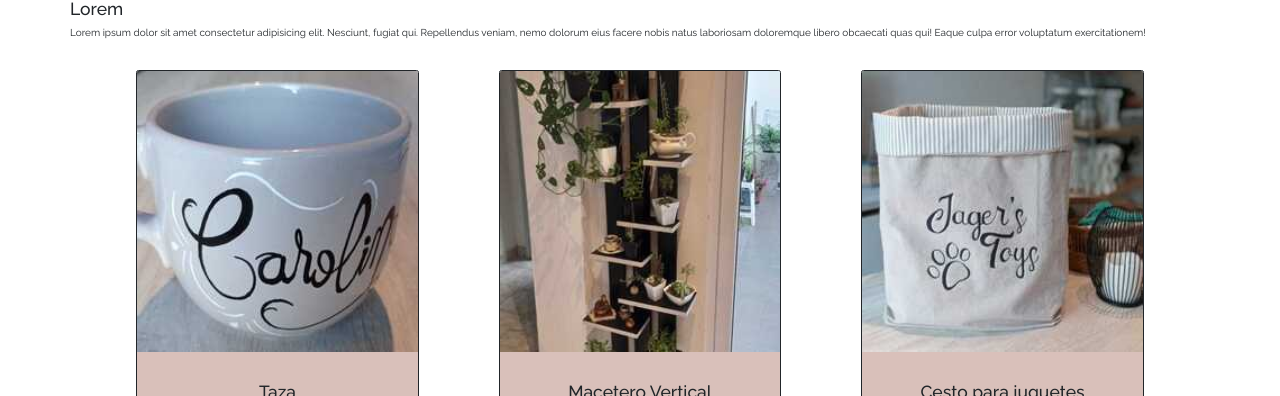
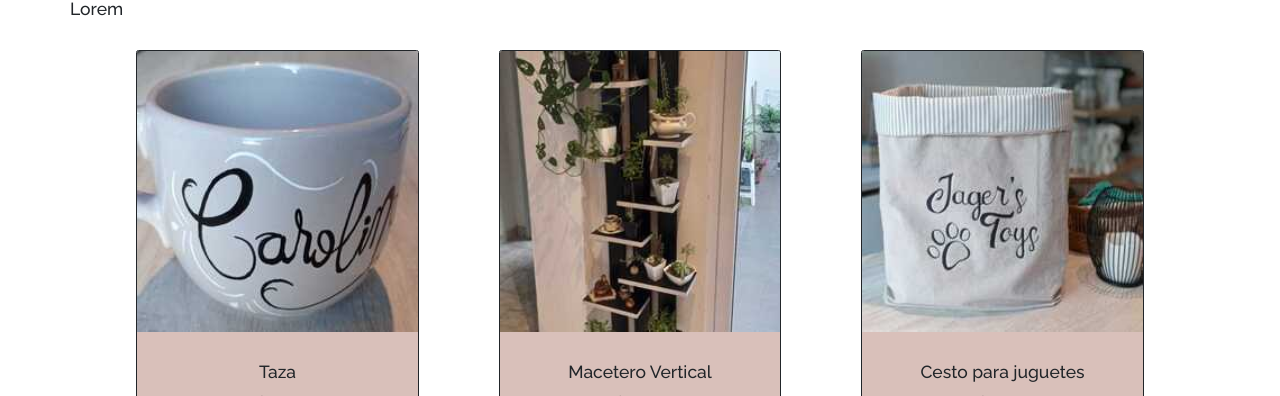
Before and after one commit to AgusHernandez/Minou.Minou-Hernandez, a website: page index.html in a window 1280 px wide. Shown: the part 704-1100 px from the top of the page. Drawn offline with nearby package versions, Linux system fonts and the light colour scheme.

Commit message:
Modificación Index

```diff
--- a/index.html
+++ b/index.html
@@ -44,7 +44,6 @@
         <section class="container-lg position-relative">
             <h2 class="display-3 mt-5 text-center">PRODUCTOS</h2>
             <h3>Lorem</h3>
-            <p>Lorem ipsum dolor sit amet consectetur adipisicing elit. Nesciunt, fugiat qui. Repellendus veniam, nemo dolorum eius facere nobis natus laboriosam doloremque libero obcaecati quas qui! Eaque culpa error voluptatum exercitationem!</p>
             <article class="row cardsProductos justify-content-center mt-5 img-fluid">
                 <article class="col-lg-3 col-md-6 col-sm-4 col-6 cardProducto">
                     <div class="card h-100 text-center border-dark">
```
Also changed, not shown: 1 other file.
